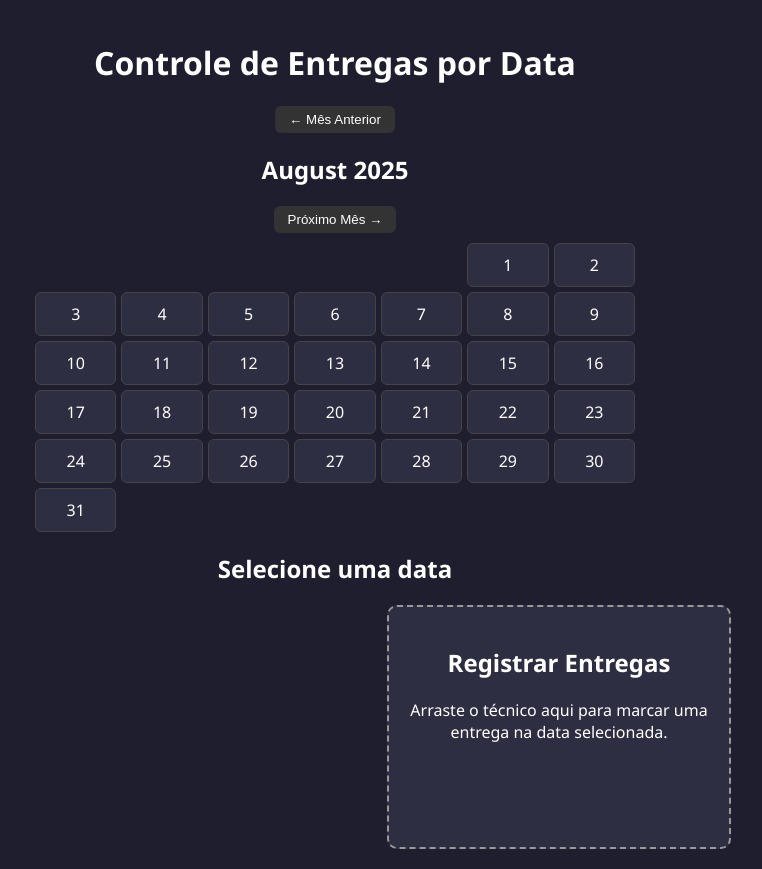
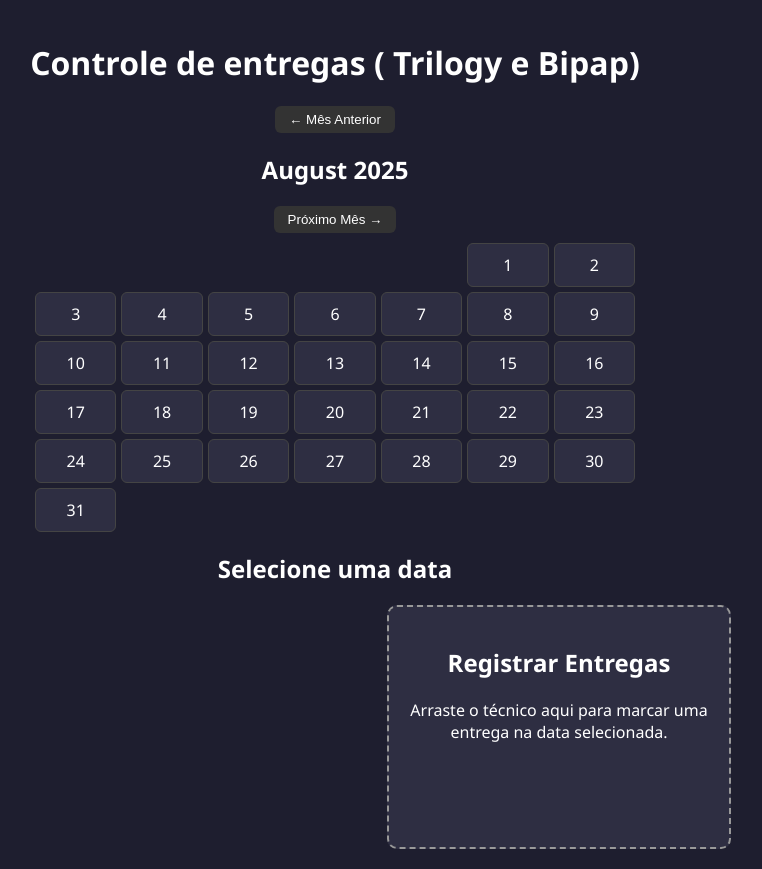
Before and after one commit to DouglasReisDev/controle-de-entregas, a plain HTML site: page index.html in a window 1280 px wide. Shown: the whole page, without its empty margins (305-1067 px from the left). Drawn offline with Linux system fonts and the light colour scheme.

Commit message:
Update index.html

```diff
--- a/index.html
+++ b/index.html
@@ -7,7 +7,7 @@
   <link rel="stylesheet" href="style.css" />
 </head>
 <body>
-  <h1>Controle de Entregas por Data</h1>
+  <h1>Controle de entregas ( Trilogy e Bipap) </h1>
 
   <div class="calendar-nav">
     <button onclick="changeMonth(-1)">&#8592; Mês Anterior</button>
```
